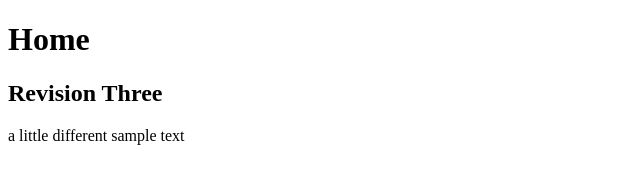
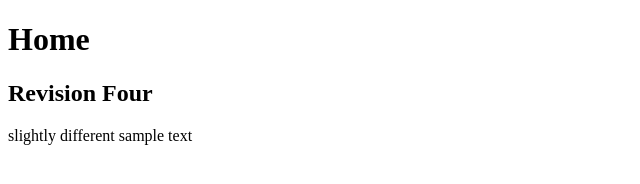
Before and after one commit to ETSmith24/CS380, a plain HTML site: page Exercises/Exercise 1/index.html in a window 1280 px wide. Shown: the full height of the page, 0-640 px from the left. Drawn offline with Linux system fonts and the light colour scheme.

Commit message:
revision four

```diff
--- a/Exercises/Exercise 1/index.html
+++ b/Exercises/Exercise 1/index.html
@@ -7,8 +7,8 @@
 
    <body>
 	  <h1>Home</h1>
-      <h2>Revision Three</h2>
-	  <p>a little different sample text</p>
+      <h2>Revision Four</h2>
+	  <p>slightly different sample text</p>
    </body>
 
 </html>
```
